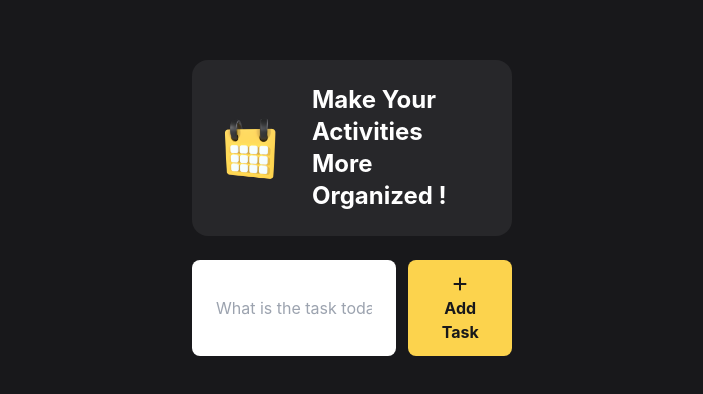
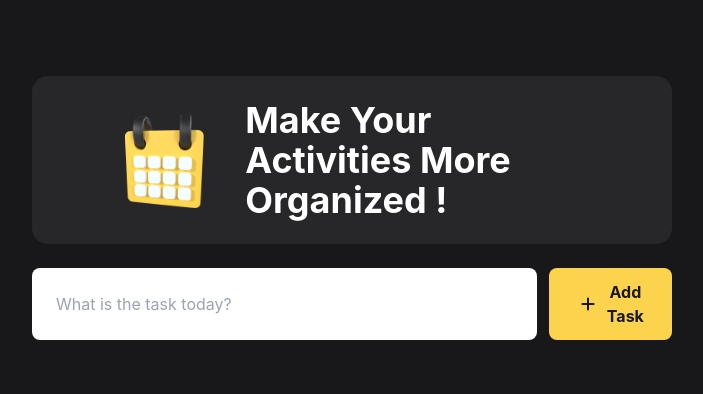
Before and after one commit to yondikavl/react-todo-app, a React (Create React App) app: page / in a window 1280 px wide. Shown: the part 188-582 px from the top of the page, without its empty margins (288-991 px from the left). Built offline with nearby package versions, Linux system fonts and the light colour scheme.

Commit message:
test for deploy

```diff
--- a/package.json
+++ b/package.json
@@ -1,6 +1,7 @@
 {
   "name": "todo-list-app",
   "version": "0.1.0",
+  "homepage": "https://yondikavl.github.io/react-todo-app",
   "private": true,
   "dependencies": {
     "@fortawesome/fontawesome-svg-core": "^6.4.0",
@@ -15,6 +16,8 @@
     "web-vitals": "^2.1.4"
   },
   "scripts": {
+    "predeploy": "npm run build",
+    "deploy": "gh-pages -d build",
     "start": "react-scripts start",
     "build": "react-scripts build",
     "test": "react-scripts test",
@@ -39,6 +42,7 @@
     ]
   },
   "devDependencies": {
+    "gh-pages": "^5.0.0",
     "tailwindcss": "^3.3.3"
   }
 }
--- a/src/App.js
+++ b/src/App.js
@@ -2,7 +2,7 @@ import { TodoWrapper } from "./components/TodoWrapper";
 
 const App = () => {
   return (
-    <div className="bg-zinc-900 flex justify-center items-center h-screen w-screen">
+    <div className="bg-zinc-900 flex justify-center items-center min-h-screen py-20">
       <TodoWrapper />
     </div>
   );
--- a/src/components/TodoForm.jsx
+++ b/src/components/TodoForm.jsx
@@ -21,15 +21,15 @@ export const TodoForm = ({ addTodo }) => {
         type="text"
         value={value}
         onChange={(e) => setValue(e.target.value)}
-        className="py-3 px-6 w-4/6 mr-3 rounded-lg focus:outline-0"
+        className="py-3 px-6 w-5/6 md:w-5/6 mr-3 rounded-lg focus:outline-0"
         placeholder="What is the task today?"
       />
       <button
         type="submit"
-        className="bg-amber-300 text-zinc-900 rounded-lg py-3 px-6 font-bold w-1/3 hover:bg-amber-400"
+        className="flex justify-center items-center focus:outline-none bg-amber-300 text-zinc-900 rounded-lg py-3 px-6 font-bold md:w-1/5 hover:bg-amber-400"
       >
         <FontAwesomeIcon icon={faPlus} className="mx-2" />
-        Add Task
+        <span className="hidden md:block">Add Task</span>
       </button>
     </form>
   );
--- a/src/components/TodoWrapper.jsx
+++ b/src/components/TodoWrapper.jsx
@@ -43,10 +43,14 @@ export const TodoWrapper = () => {
 
   return (
     <div className="w-screen flex justify-center">
-      <div className="w-1/4">
-        <div className="flex justify-between items-center my-6 bg-zinc-800 rounded-2xl p-6">
-          <img src={CalendarImg} alt="image-calendar" className="w-1/4" />
-          <h1 className="text-white text-2xl mx-7 font-bold">
+      <div className="w-5/6 md:w-2/4">
+        <div className="flex justify-center items-center my-6 bg-zinc-800 rounded-2xl py-6">
+          <img
+            src={CalendarImg}
+            alt="image-calendar"
+            className="w-1/3 md:w-1/6"
+          />
+          <h1 className="text-white text-2xl md:text-3xl lg:text-4xl mx-7 font-bold w-1/2">
             Make Your Activities More Organized !
           </h1>
         </div>
```
Also changed, not shown: 1 other file (tests, documents, lock files or other folders).
